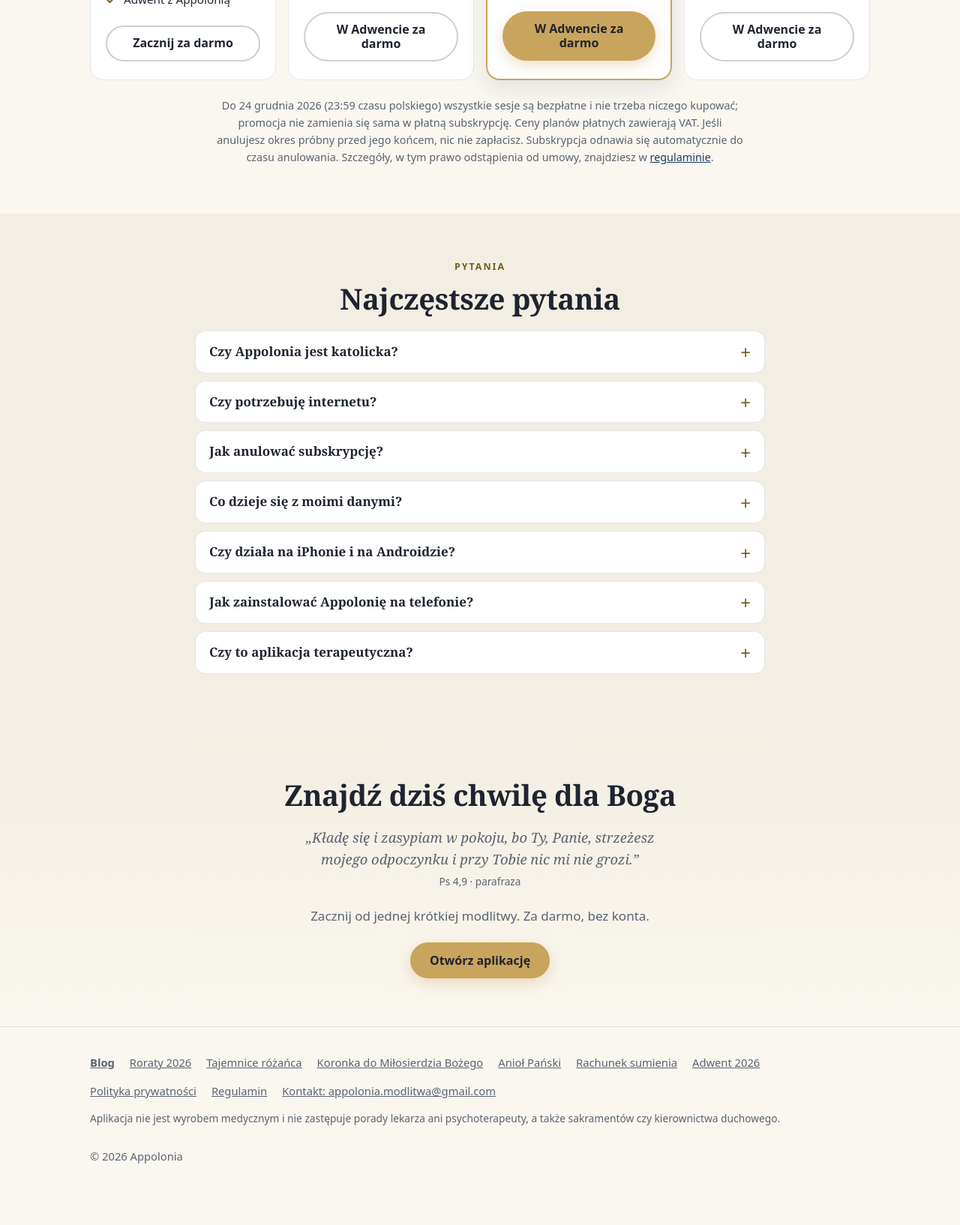
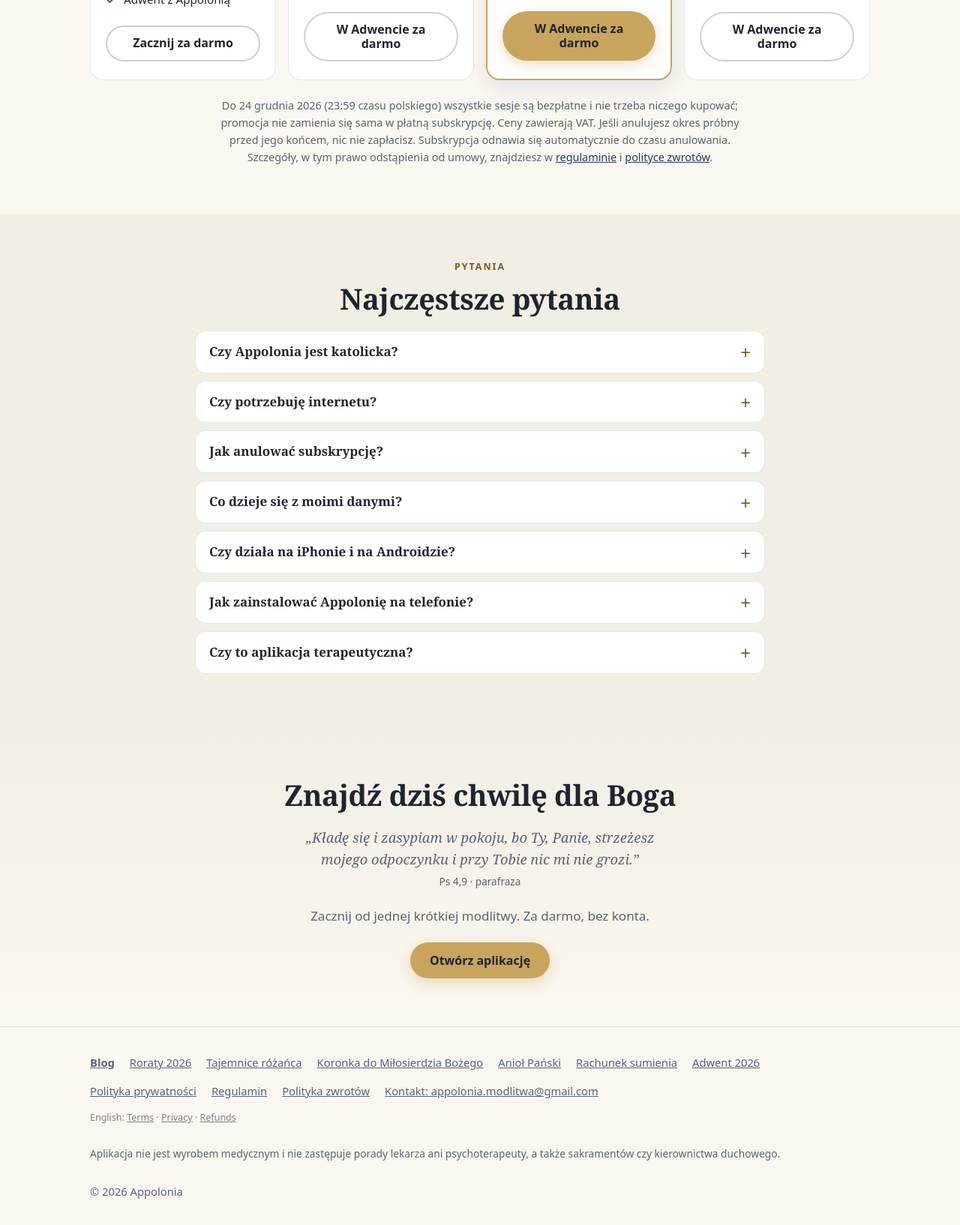
Before and after one commit to zavattaro/appolonia, a plain HTML site: page site/index.html in a window 1280 px wide. Shown: the part 4221-5855 px from the top of the page at 75% size. Before the commit the page ends 5826 px from the top, so only its background shows below. Drawn offline with Linux system fonts and the light colour scheme.

Commit message:
Add files via upload

```diff
--- a/site/index.html
+++ b/site/index.html
@@ -361,7 +361,7 @@ footer .med{font-size:.86rem}
           <a class="btn btn-ghost btn-block" data-app href="../index.html">W Adwencie za darmo</a>
         </div>
       </div>
-      <p class="note">Do 24 grudnia 2026 (23:59 czasu polskiego) wszystkie sesje są bezpłatne i nie trzeba niczego kupować; promocja nie zamienia się sama w płatną subskrypcję. Ceny planów płatnych zawierają VAT. Jeśli anulujesz okres próbny przed jego końcem, nic nie zapłacisz. Subskrypcja odnawia się automatycznie do czasu anulowania. Szczegóły, w tym prawo odstąpienia od umowy, znajdziesz w <a href="../legal/terms.html">regulaminie</a>.</p>
+      <p class="note">Do 24 grudnia 2026 (23:59 czasu polskiego) wszystkie sesje są bezpłatne i nie trzeba niczego kupować; promocja nie zamienia się sama w płatną subskrypcję. Ceny zawierają VAT. Jeśli anulujesz okres próbny przed jego końcem, nic nie zapłacisz. Subskrypcja odnawia się automatycznie do czasu anulowania. Szczegóły, w tym prawo odstąpienia od umowy, znajdziesz w <a href="../legal/terms.html">regulaminie</a> i <a href="../legal/refund.html">polityce zwrotów</a>.</p>
     </div>
   </section>
 
@@ -440,8 +440,10 @@ footer .med{font-size:.86rem}
     <nav aria-label="Informacje prawne">
       <a href="../legal/privacy.html">Polityka prywatności</a>
       <a href="../legal/terms.html">Regulamin</a>
+      <a href="../legal/refund.html">Polityka zwrotów</a>
       <a href="mailto:appolonia.modlitwa@gmail.com">Kontakt: appolonia.modlitwa@gmail.com</a>
     </nav>
+    <p class="en-legal" lang="en" style="font-size:.85em;opacity:.8">English: <a href="../legal/en/terms.html">Terms</a> · <a href="../legal/en/privacy.html">Privacy</a> · <a href="../legal/en/refund.html">Refunds</a></p>
     <p class="med">Aplikacja nie jest wyrobem medycznym i nie zastępuje porady lekarza ani psychoterapeuty, a także sakramentów czy kierownictwa duchowego.</p>
     <p>© 2026 Appolonia</p>
   </div>
```
